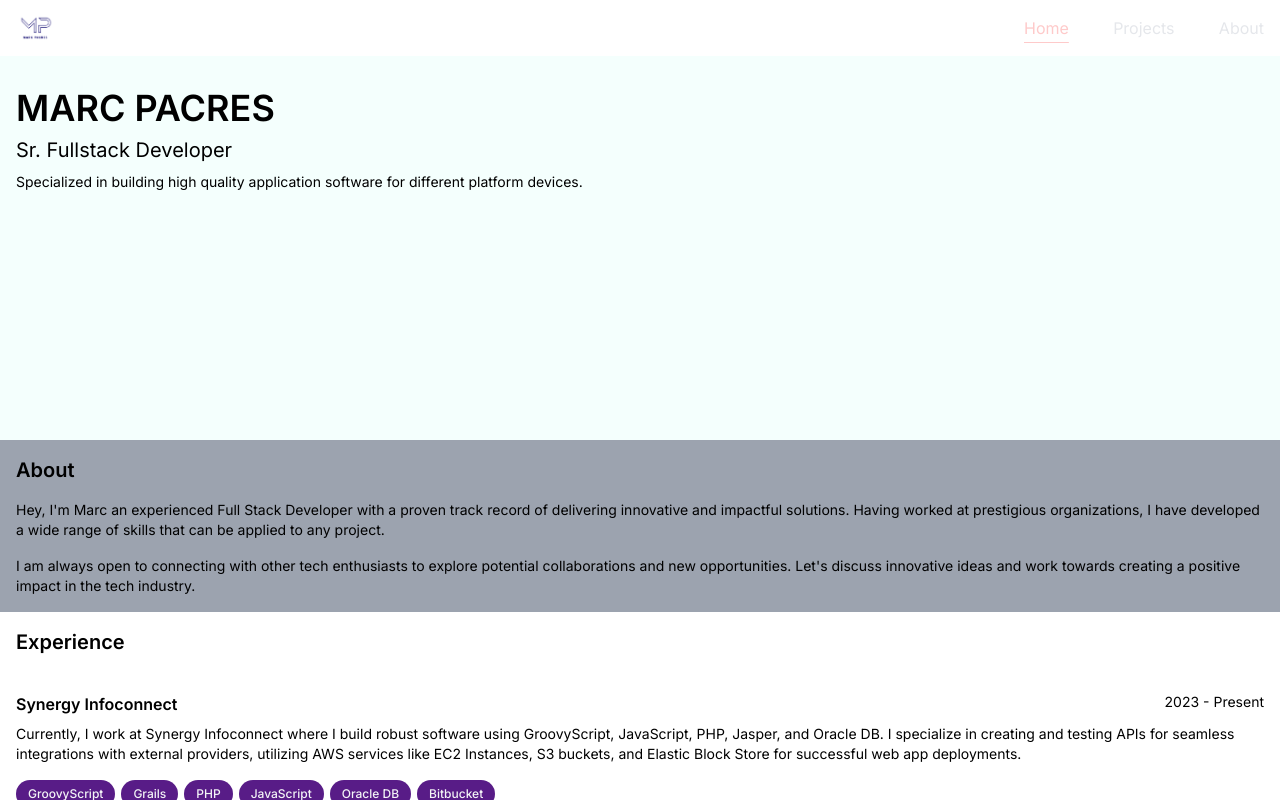
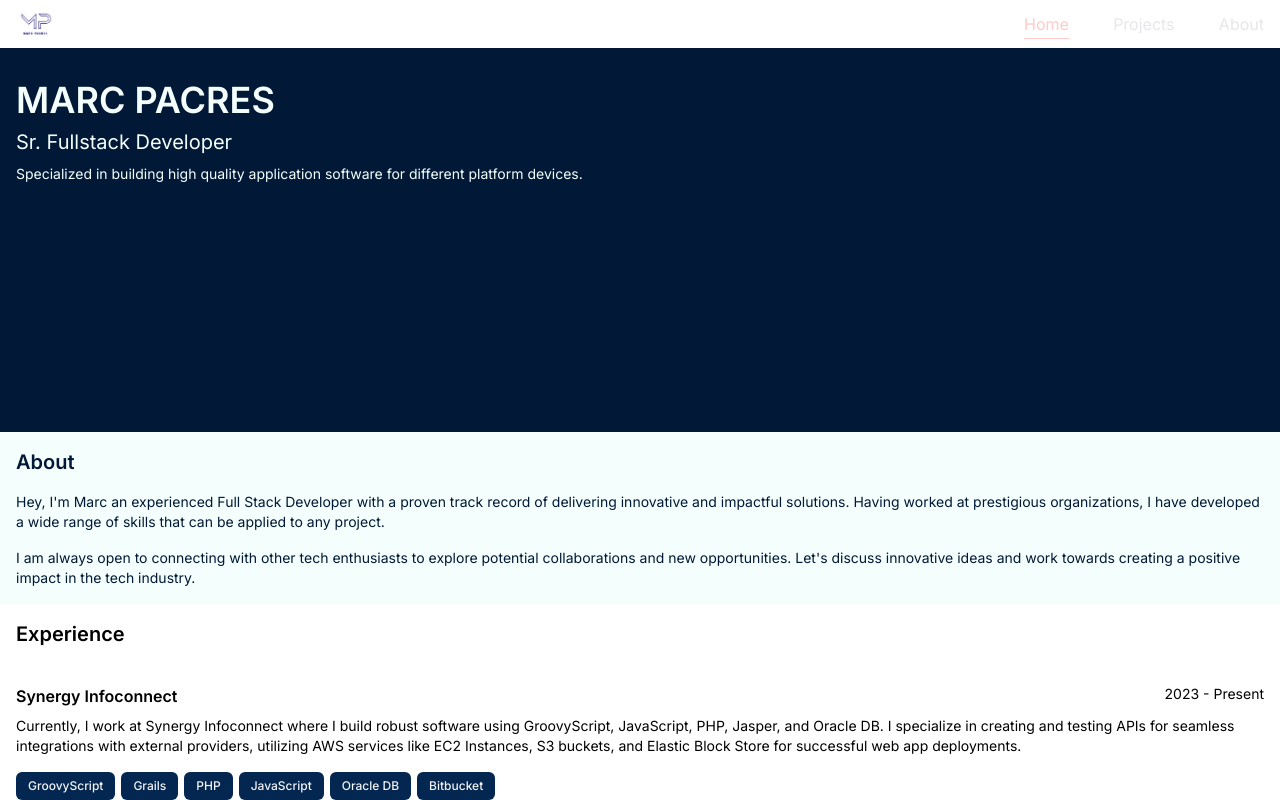
Before and after one commit to MPacres/marc-profile, a Next.js app: page / in a window 1280 px wide. Built offline with nearby package versions, Linux system fonts and the light colour scheme.

Commit message:
change default colors

```diff
--- a/components/About.jsx
+++ b/components/About.jsx
@@ -2,7 +2,7 @@ import React from "react";
 
 const About = () => {
   return (
-    <section className="bg-gray-400">
+    <section className="bg-mint-cream text-oxford-blue">
       <div className="md:container mx-auto flex flex-col py-4 px-4">
         <h2 className="text-xl font-semibold">About</h2>
         <div className="pt-4 text-sm space-y-4">
--- a/components/Banner.jsx
+++ b/components/Banner.jsx
@@ -12,7 +12,7 @@ const Banner = () => {
     //         </div>
     //     </div>
     // </section>
-    <section className='bg-mint-cream'>
+    <section className='text-mint-cream bg-oxford-blue'>
    <div className='mx-auto flex flex-col py-8 px-4 h-96 md:container '>
     <h2 className='uppercase text-4xl font-semibold'>MARC PACRES</h2>
     <div className='pt-2'>
--- a/components/Header.jsx
+++ b/components/Header.jsx
@@ -10,7 +10,7 @@ const Header = () => {
     // <header className='custom-gradient'>
 
 
-    <div  className=" bg-oxford-blue sticky top-0 z-[20] mx-auto flex w-full items-center justify-between px-4 py-2 flex-wrap md:container md:bg-white ">
+    <div  className=" bg-oxford-blue sticky top-0 z-[20] mx-auto flex w-full items-center justify-between px-4 py-1 flex-wrap md:container md:bg-white ">
     <Logo/>
     <Nav/>
 
--- a/components/common/Pills.jsx
+++ b/components/common/Pills.jsx
@@ -9,7 +9,7 @@ const Pills = (props) => {
         {
             dataArr.map((item,index) => (
                 <li className="mr-1.5 mt-2" key = {index}>
-                <div className="flex items-center rounded-full bg-purple-900 px-3 py-1 text-xs font-medium leading-5 text-gray-100 ">
+                <div className="flex items-center rounded-md bg-pill-blue px-3 py-1 text-xs font-medium leading-5 text-gray-100 ">
                   {item.name ? item.name:item }
                 </div>
               </li>
--- a/tailwind.config.js
+++ b/tailwind.config.js
@@ -19,8 +19,8 @@ module.exports = {
         'mint-cream':'#F4FFFD',
         'charcoal':'#465362',
         'naples-yellow':'#F9DC5C',
-        'crayola-red': '#ED254E'
-
+        'crayola-red': '#ED254E',
+        'pill-blue' :'#042751'
       }
     },
   },
```
